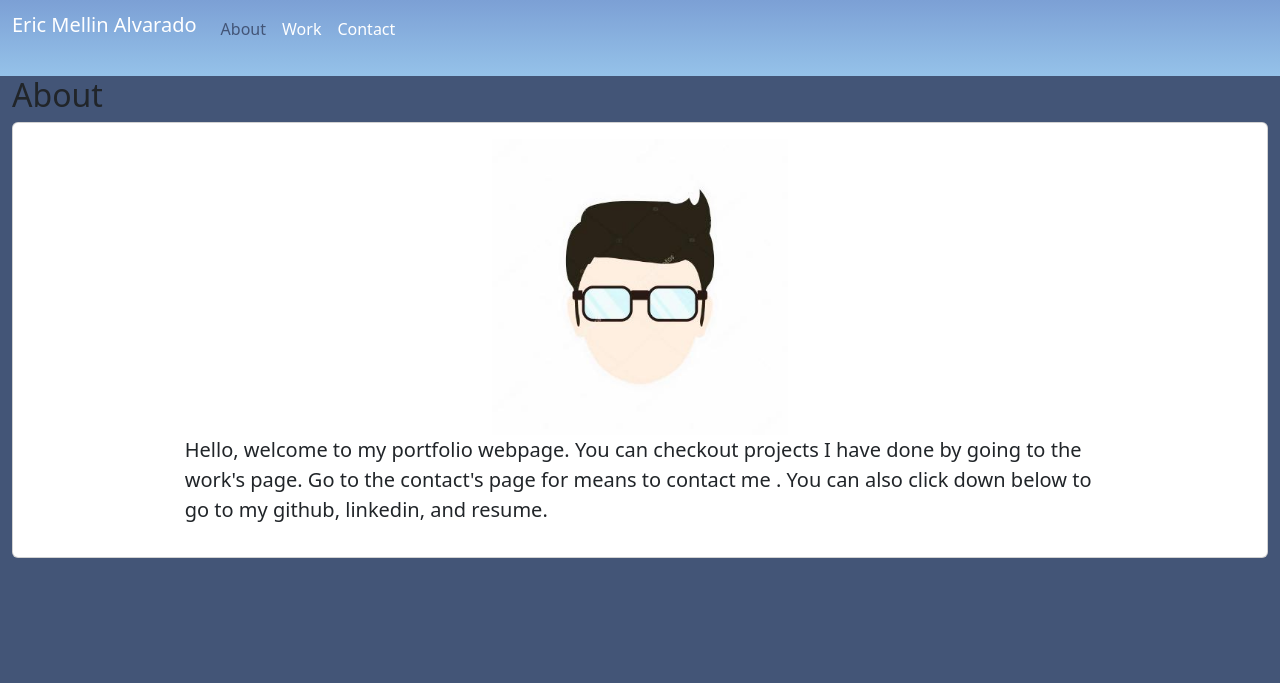
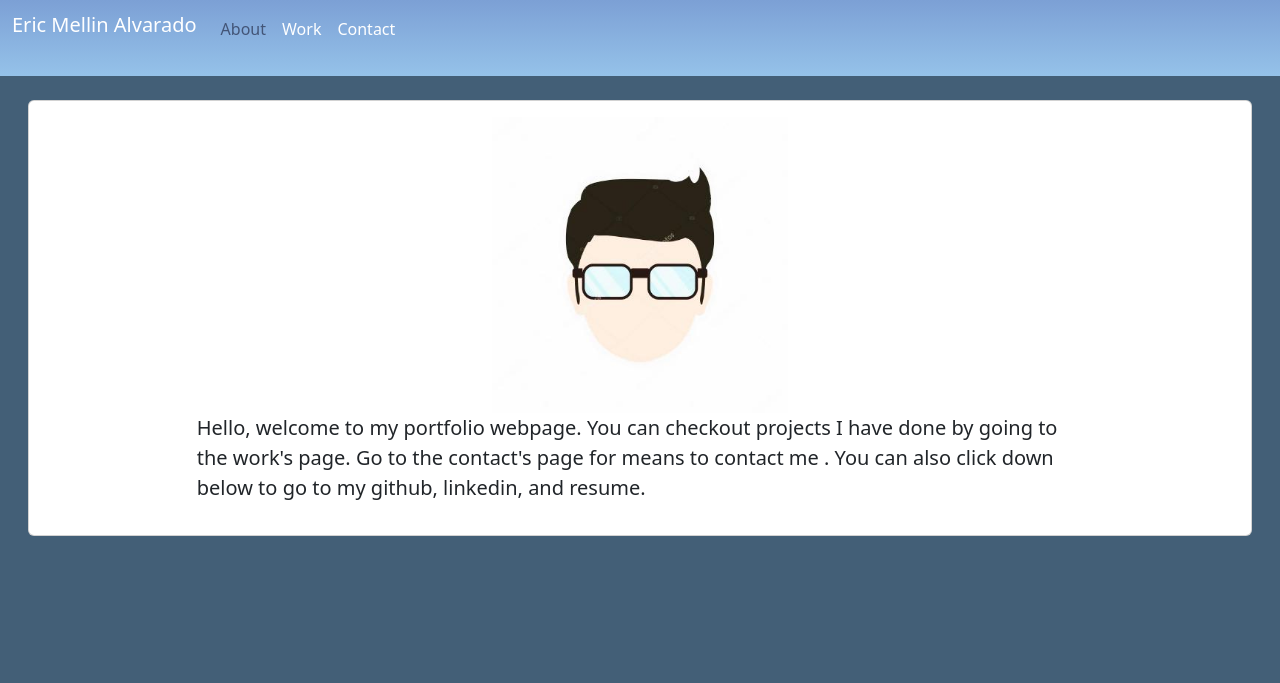
Before and after one commit to VsAnomons1/Professional_Portfolio, a plain HTML site: page index.html in a window 1280 px wide. Shown: the top 683 px of the page. Drawn offline with nearby package versions, Linux system fonts and the light colour scheme.

Commit message:
Fixed small issues

```diff
--- a/index.html
+++ b/index.html
@@ -29,7 +29,6 @@
                 </div>
             </header>
             <section id="about" class="col-12">
-                <h2>About</h2>
                 <div class="card">
                     <div class="card-body">
                         <div class="row justify-content-center">
--- a/scripts/repo_script.js
+++ b/scripts/repo_script.js
@@ -6,6 +6,7 @@ fetch(url)
     return response.json();
 })
 .then(function(data){
+    console.log(data);
     renderRepos(data);
 })
 // creates and renders starred repos
--- a/styles/about.css
+++ b/styles/about.css
@@ -1,8 +1,11 @@
 #about-info {
-    background-color: #435577;
+    background-color: #435f77;
 }
 #about {
     height: 37em;
+}
+.card {
+    margin: 1.5em 1em;
 }
 #profile {
     height: 100%;
--- a/styles/contact.css
+++ b/styles/contact.css
@@ -1,3 +1,6 @@
+.container-fluid .row {
+    background-color: #435f77;
+}
 main {
     height: 80%;
 }
--- a/styles/work.css
+++ b/styles/work.css
@@ -3,7 +3,7 @@
     --lightblue: #95c2e9;
 }
 .card {
-    --bs-card-bg: rgb(255, 255, 230);
+    --bs-card-bg: white;
 }
 .card-header {
     background: linear-gradient(45deg, var(--darkblue), var(--lightblue));
```
Also changed, not shown: contact.html (+1 -1 lines), assets/JavaScript_Code_Quiz.png (deleted), assets/Project-Tracker.png (added).
